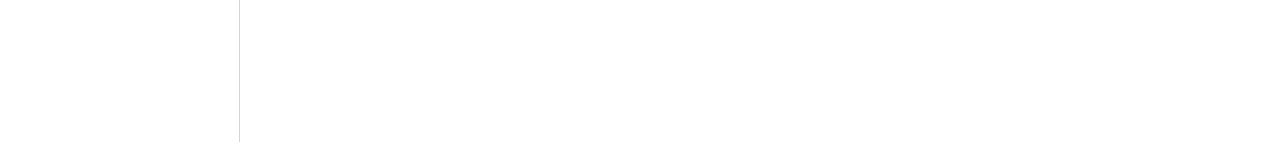
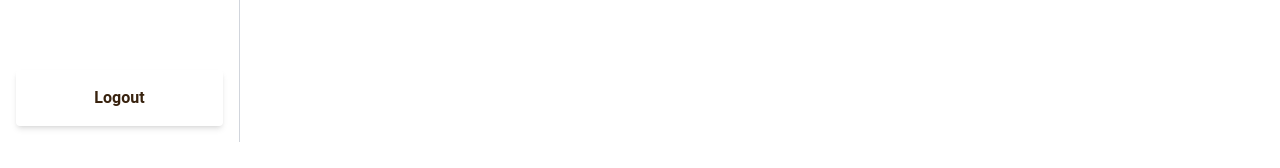
Before and after one commit to Pawradise-Inn/pawradise-inn, a React (Vite) app in the folder frontend/: page /review in a window 1280 px wide. Shown: the part 762-930 px from the top of the page. Built offline with nearby package versions, Linux system fonts and the light colour scheme; a web font is replaced by a local one.

Commit message:
feat: add logout button to sidebar for user navigation

```diff
--- a/frontend/src/components/SideBar.jsx
+++ b/frontend/src/components/SideBar.jsx
@@ -55,6 +55,16 @@ const SideBar = ({ link, currentPage, setCurrentPage }) => {
           </motion.div>
         );
       })}
+      {/* Logout Button */}
+      <motion.div className="relative px-4 py-4 rounded mt-auto shadow-md">
+        <NavLink
+          to="/login" // Redirect to login
+          onClick={() => setCurrentPage('/login')} // Set current page to login
+          className="block w-full text-center text-red-600"
+        >
+          Logout
+        </NavLink>
+      </motion.div>
     </motion.aside>
   );
 };
--- a/frontend/src/pages/Management.jsx
+++ b/frontend/src/pages/Management.jsx
@@ -5,6 +5,9 @@ const Management = () => {
   return (
     <div className="min-h-screen flex">
       <ManagementSideBar />
+      {/* <button className="bg-white shadow-md text-black py-2 px-4 rounded hover:bg-gray-100">
+      Logout
+      </button> */}
 
       {/* Content Area */}
       <div className="flex-1 p-6">
```
